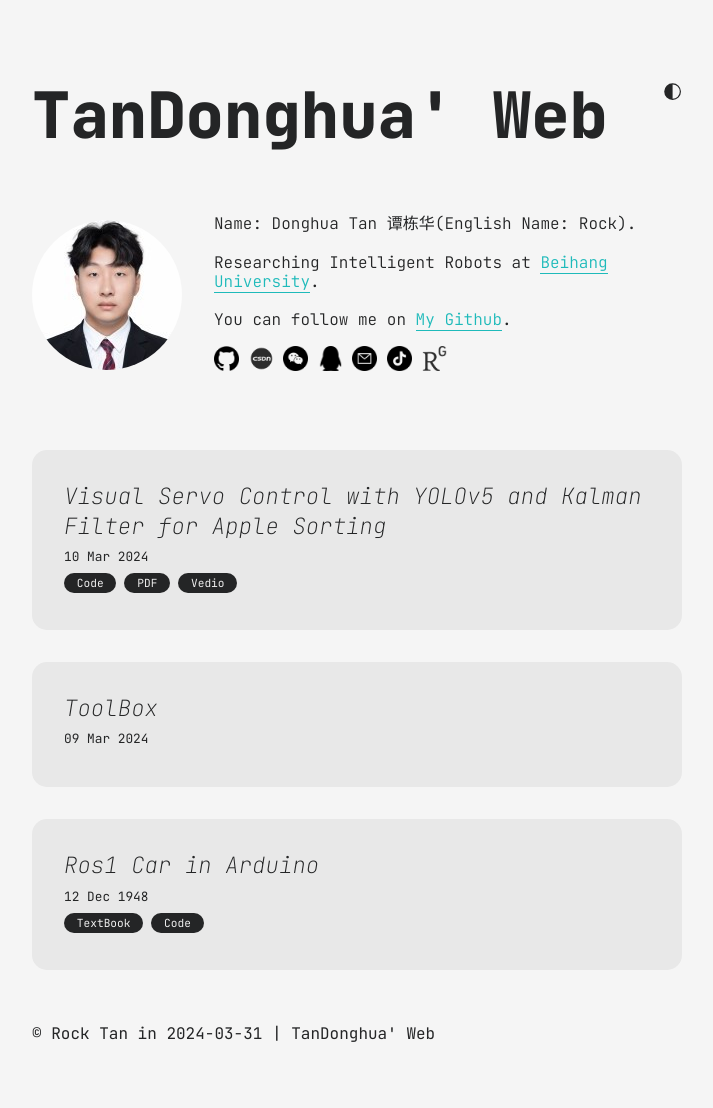
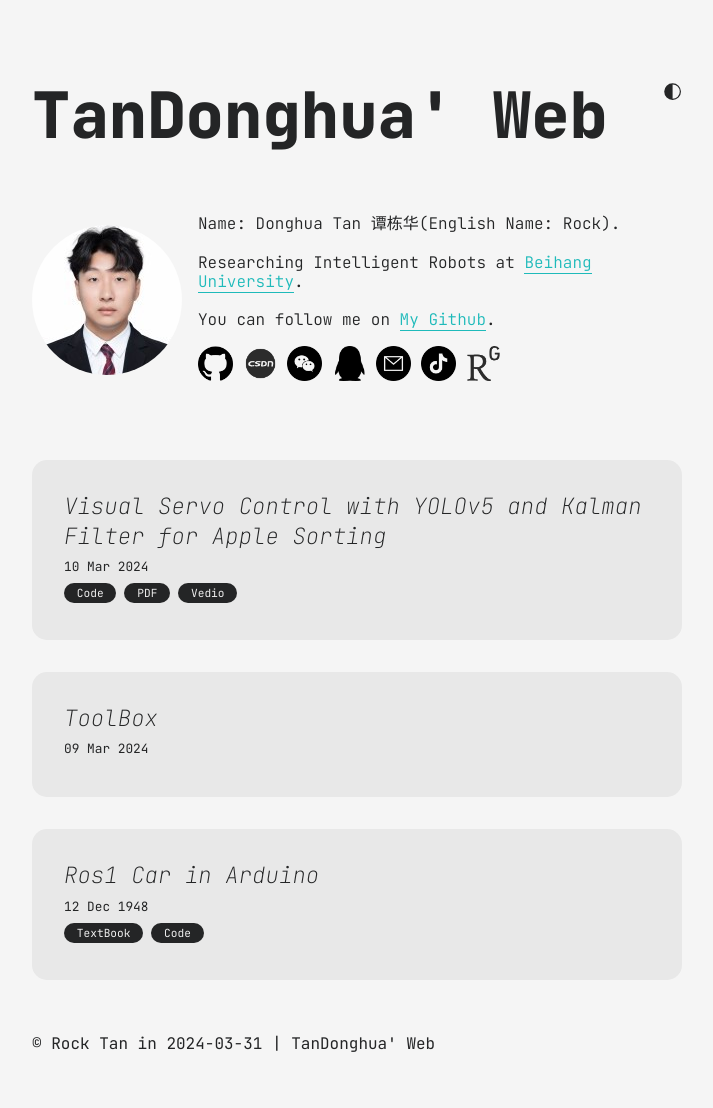
Before and after one commit to Rock230303/Rock230303.github.io, a Jekyll site: the page built from index.md, in a window 1280 px wide. Shown: the whole page, without its empty margins (283-996 px from the left). Built offline with Jekyll 4.4.1, drawn with Linux system fonts in a browser that asks for light colours.

Commit message:
Update blog.css

```diff
--- a/assets/css/blog.css
+++ b/assets/css/blog.css
@@ -52,7 +52,7 @@ main {
   max-width: 200px;
 }
 #bio-wrapper {
-  margin-left: 2rem;
+  margin-left: 1rem;
 }
 #text-wrapper {
   line-height: 1.2rem;
@@ -85,8 +85,8 @@ main {
 }
 #social-wrapper img {
   filter: invert() !important;
-  width: 25px;
-  height: 25px;
+  width: 35px;
+  height: 35px;
   margin: 0 0 0.3rem 0;
   transition: all 0.2s ease-in-out;
 }
```
